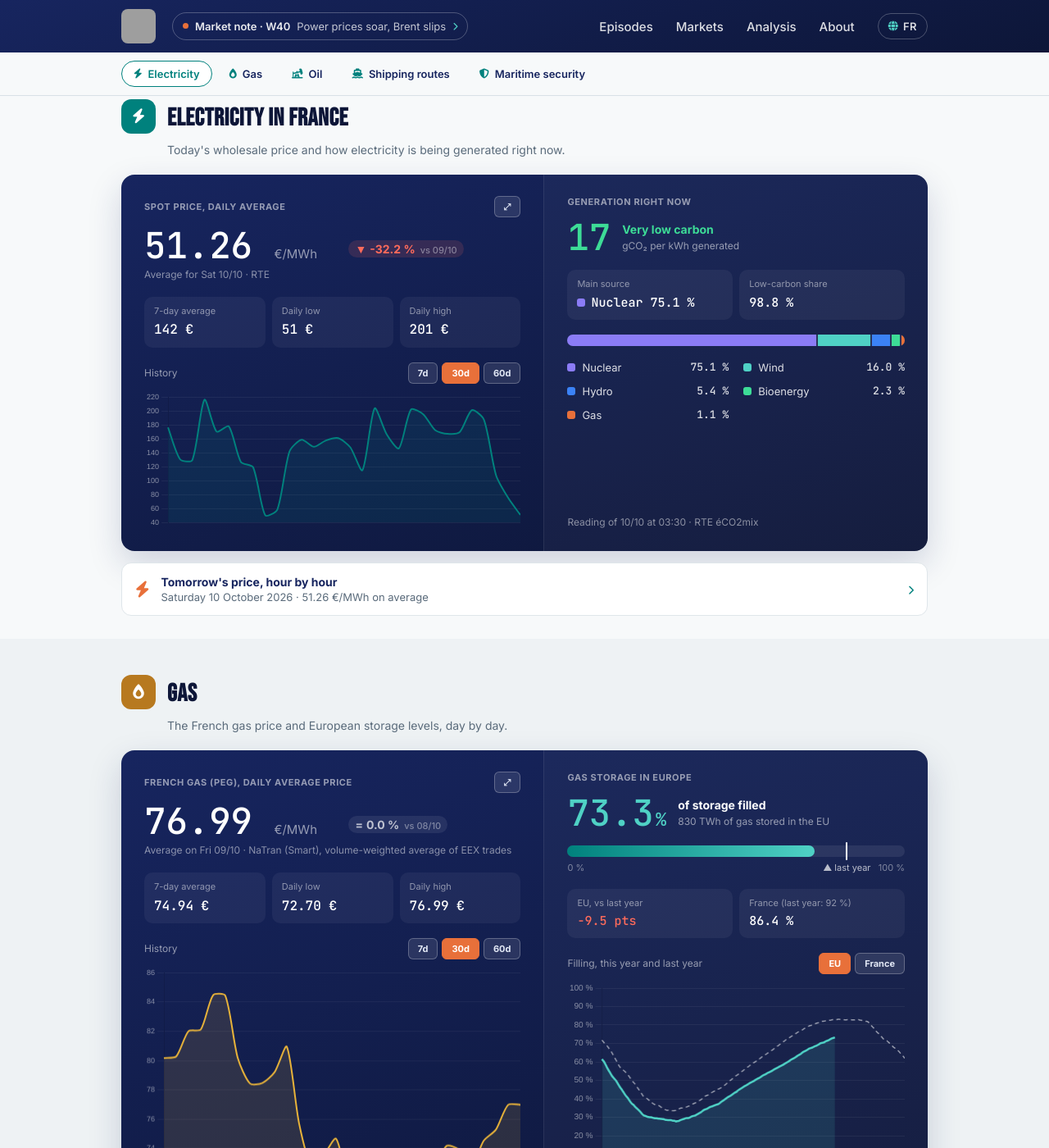
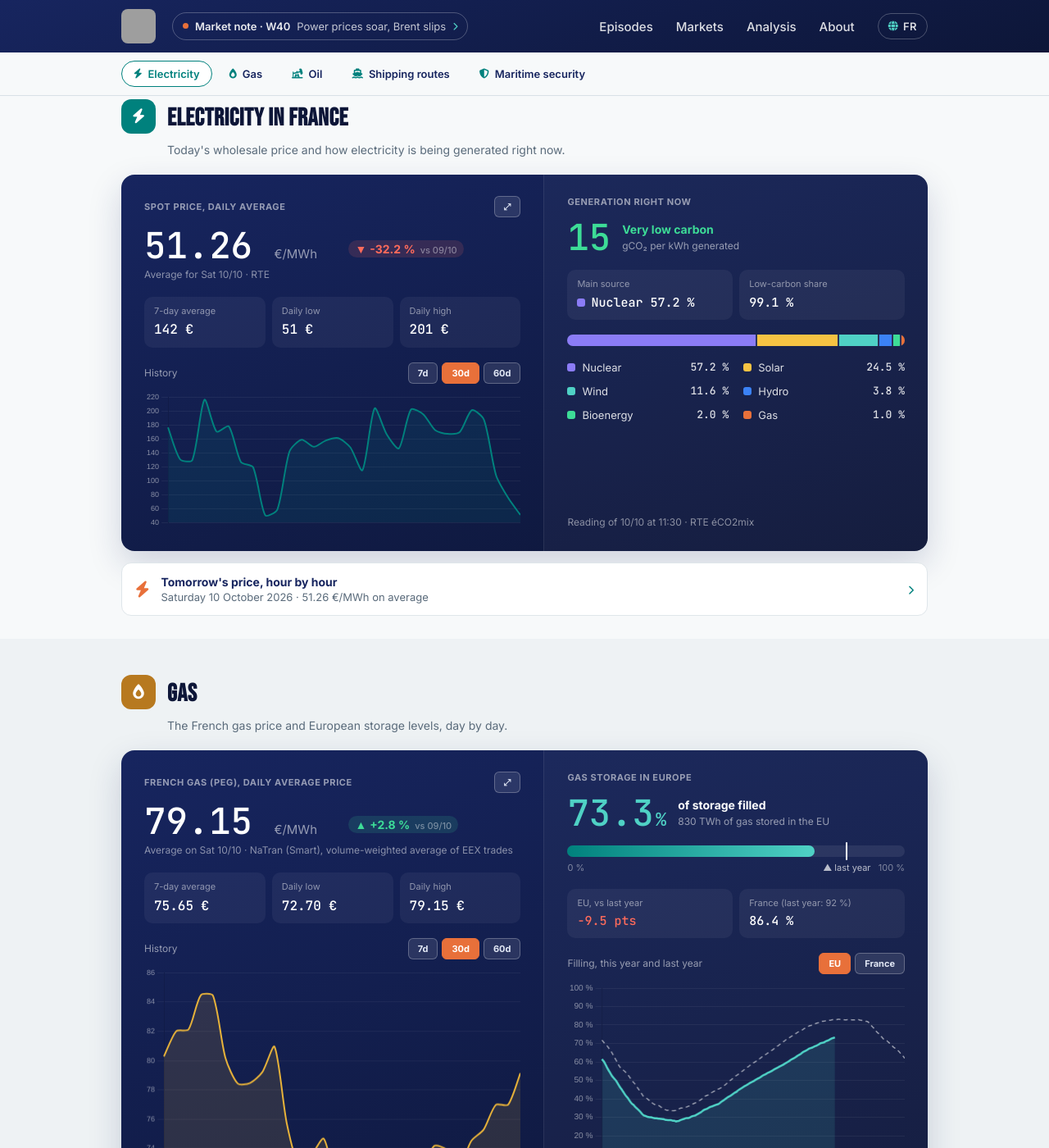
Before and after one commit to InsideEnergyMarkets/Inside-Energy-Markets, a Jekyll site: the page built from en/markets/index.html, in a window 1280 px wide and 1400 px high, scrolled down 383 px. Shown: the whole window at 82% size. Built offline with Jekyll 4.4.1, drawn with Linux system fonts in a browser that asks for light colours; some of the changed text lies outside the part shown; grey boxes are pictures that could not be loaded.

Commit message:
Mise à jour automatique des données marché

```diff
--- a/_data/fuel.json
+++ b/_data/fuel.json
@@ -1 +1 @@
-{"date":"2026-10-10","gazole":2.342,"e10":2.15,"stations":7607,"change_7d":{"since":"2026-10-03","gazole_cts":-3.0,"e10_cts":-1.3},"history":{"2026-09-30":{"gazole":2.38,"e10":2.163},"2026-10-01":{"gazole":2.374,"e10":2.16},"2026-10-02":{"gazole":2.373,"e10":2.16},"2026-10-03":{"gazole":2.372,"e10":2.163},"2026-10-04":{"gazole":2.373,"e10":2.168},"2026-10-05":{"gazole":2.369,"e10":2.164},"2026-10-06":{"gazole":2.36,"e10":2.156},"2026-10-07":{"gazole":2.35,"e10":2.151},"2026-10-08":{"gazole":2.344,"e10":2.149},"2026-10-09":{"gazole":2.343,"e10":2.152},"2026-10-10":{"gazole":2.342,"e10":2.15}}}
+{"date":"2026-10-10","gazole":2.343,"e10":2.153,"stations":7730,"change_7d":{"since":"2026-10-03","gazole_cts":-2.9,"e10_cts":-1.0},"history":{"2026-09-30":{"gazole":2.38,"e10":2.163},"2026-10-01":{"gazole":2.374,"e10":2.16},"2026-10-02":{"gazole":2.373,"e10":2.16},"2026-10-03":{"gazole":2.372,"e10":2.163},"2026-10-04":{"gazole":2.373,"e10":2.168},"2026-10-05":{"gazole":2.369,"e10":2.164},"2026-10-06":{"gazole":2.36,"e10":2.156},"2026-10-07":{"gazole":2.35,"e10":2.151},"2026-10-08":{"gazole":2.344,"e10":2.149},"2026-10-09":{"gazole":2.343,"e10":2.152},"2026-10-10":{"gazole":2.343,"e10":2.153}}}
--- a/_data/market.json
+++ b/_data/market.json
@@ -1,5 +1,5 @@
 {
-  "updated_at": "2026-10-10T03:53:51.047148Z",
+  "updated_at": "2026-10-10T11:45:24.041546Z",
   "brent": {
     "price_usd": 104.54,
     "date": "2026-10-09",
@@ -33,28 +33,29 @@
     "change_pct": 2.6
   },
   "peg": {
-    "price_eur_mwh": 76.99,
-    "date": "2026-10-09",
+    "price_eur_mwh": 79.15,
+    "date": "2026-10-10",
     "unit": "EUR/MWh",
     "source": "NaTran",
-    "date_label": "Moyenne du ven. 09/10",
-    "date_label_en": "Average on Fri 09/10",
-    "prev_value": 76.98,
-    "prev_date": "2026-10-08",
-    "change_pct": 0.0
+    "date_label": "Moyenne du sam. 10/10",
+    "date_label_en": "Average on Sat 10/10",
+    "prev_value": 76.99,
+    "prev_date": "2026-10-09",
+    "change_pct": 2.8
   },
   "mix_france": {
-    "date_heure": "2026-10-10T03:30:00+00:00",
+    "date_heure": "2026-10-10T11:30:00+00:00",
     "shares": {
-      "nucleaire": 75.1,
-      "eolien": 16.0,
-      "hydraulique": 5.4,
-      "bioenergies": 2.3,
-      "gaz": 1.1
+      "nucleaire": 57.2,
+      "solaire": 24.5,
+      "eolien": 11.6,
+      "hydraulique": 3.8,
+      "bioenergies": 2.0,
+      "gaz": 1.0
     },
     "top_source": "nucleaire",
-    "top_share": 75.1,
-    "co2_intensity": 17
+    "top_share": 57.2,
+    "co2_intensity": 15
   },
   "spot_price_france": {
     "price_eur_mwh": 51.26,
--- a/_data/market_history.json
+++ b/_data/market_history.json
@@ -719,11 +719,14 @@
     "spot_eur_mwh": 51.26,
     "spot_source": "RTE",
     "mix_shares": {
-      "nucleaire": 75.1,
-      "eolien": 16.0,
-      "hydraulique": 5.4,
-      "bioenergies": 2.3,
-      "gaz": 1.1
-    }
+      "nucleaire": 57.2,
+      "solaire": 24.5,
+      "eolien": 11.6,
+      "hydraulique": 3.8,
+      "bioenergies": 2.0,
+      "gaz": 1.0
+    },
+    "peg_eur_mwh": 79.15,
+    "peg_source": "NaTran"
   }
 ]
--- a/_data/weekly_summary.json
+++ b/_data/weekly_summary.json
@@ -13,8 +13,8 @@
     "days_count": 8
   },
   "mix": {
-    "nuclear_avg_share": 72.4,
-    "renewables_avg_share": 23.2,
+    "nuclear_avg_share": 70.1,
+    "renewables_avg_share": 25.5,
     "days_count": 8
   }
 }
```
Also changed, not shown: _data/day_ahead.json (+1 -1 lines).
